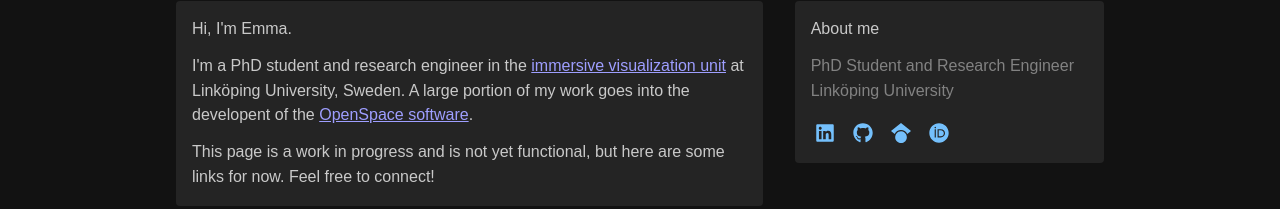
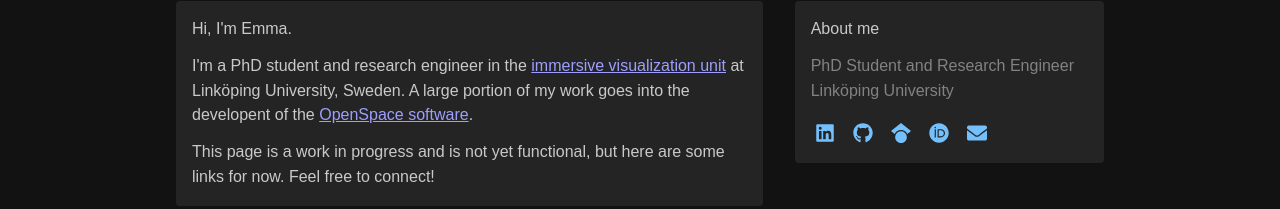
Before and after one commit to WeirdRubberDuck/weirdrubberduck.github.io, a React (Vite) app: page / in a window 1280 px wide. Shown: the part 91-300 px from the top of the page. Built offline with nearby package versions, Linux system fonts and the light colour scheme; a web font is replaced by a local one.

Commit message:
Add email link

```diff
--- a/src/pages/FrontPage.tsx
+++ b/src/pages/FrontPage.tsx
@@ -7,7 +7,7 @@ import {
   Tooltip,
 } from "@mantine/core";
 import "@mantine/core/styles.css";
-import { FaGithub, FaLinkedin, FaOrcid } from "react-icons/fa";
+import { FaEnvelope, FaGithub, FaLinkedin, FaOrcid } from "react-icons/fa";
 import { IconSize } from "../util/enums";
 import { FaGoogleScholar } from "react-icons/fa6";
 
@@ -87,6 +87,17 @@ export function FrontPage() {
                 <FaOrcid size={IconSize.sm} />
               </ActionIcon>
             </Tooltip>
+
+            <Tooltip label="Email">
+              <ActionIcon
+                variant="subtle"
+                onClick={() =>
+                  window.open("mailto:emma.broman@liu.se", "_blank")
+                }
+              >
+                <FaEnvelope size={IconSize.sm} />
+              </ActionIcon>
+            </Tooltip>
           </Group>
         </Paper>
       </Group>
```
